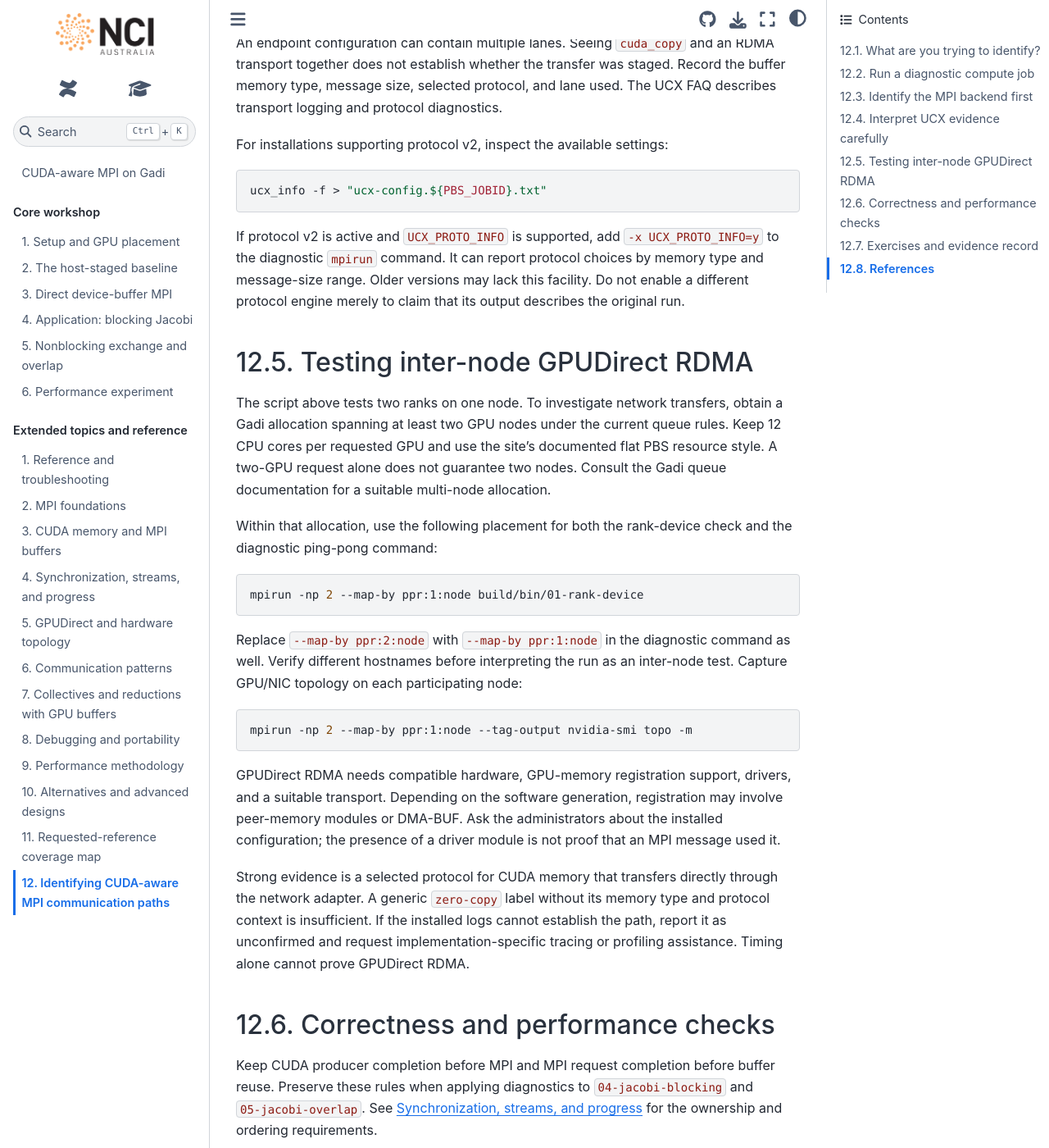
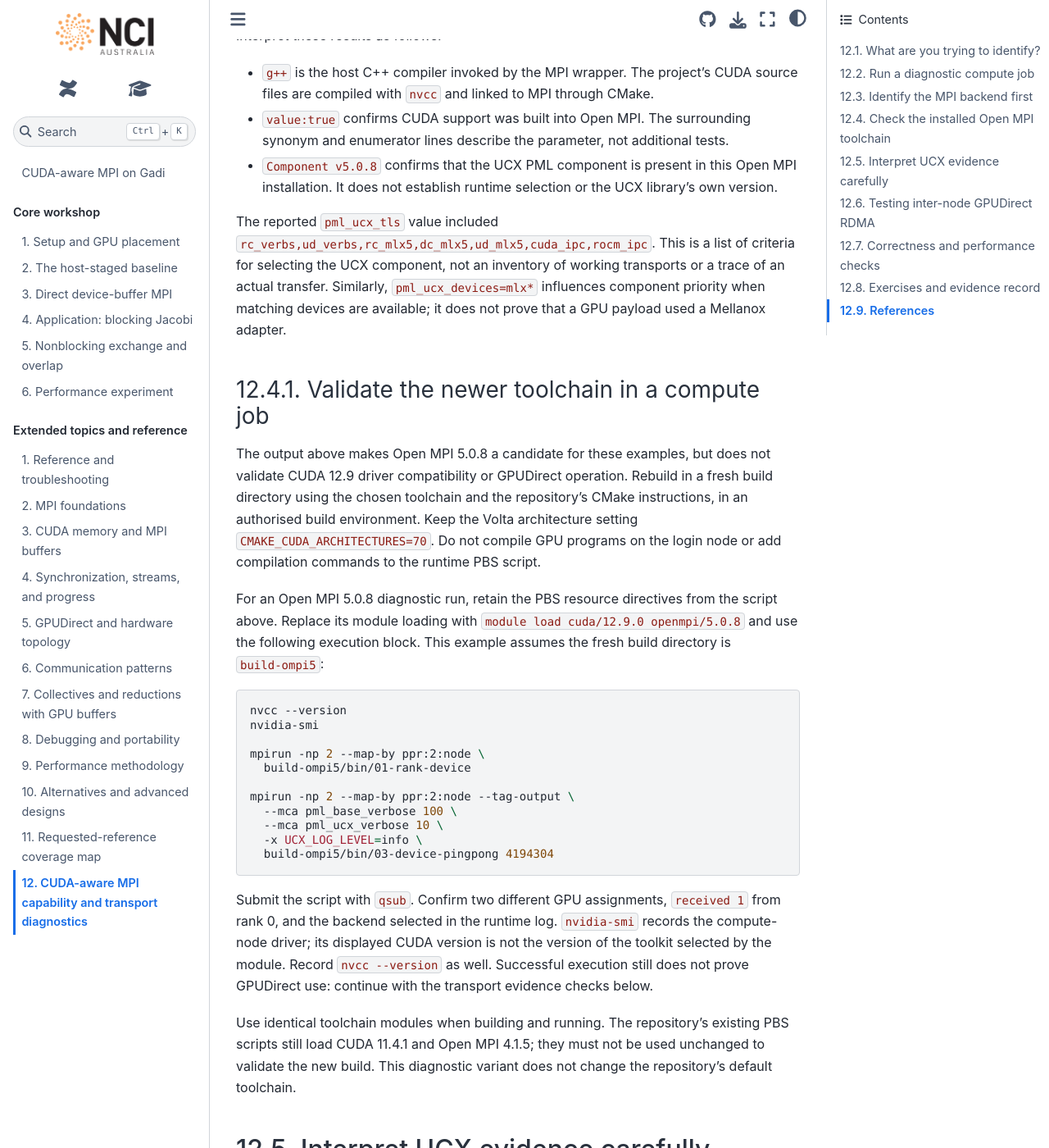
Before and after one commit to NCI900-Training-Organisation/intro-to-mpi, a Sphinx documentation site: the page built from docs/source/18-cuda-aware-mpi-diagnostics.rst, in a window 1280 px wide and 1400 px high, scrolled down 3501 px. Shown: the whole window at 82% size. Built offline with Sphinx 7.4.7 and the Sphinx Book theme 1.1.4, drawn with Linux system fonts in a browser that asks for light colours; some of the changed text lies outside the part shown.

Commit message:
docs: update Open MPI checks

```diff
--- a/docs/source/18-identifying-gpu-transports.rst
+++ b/docs/source/18-cuda-aware-mpi-diagnostics.rst
@@ -1,5 +1,5 @@
-Identifying CUDA-aware MPI communication paths
-===================================================
+CUDA-aware MPI capability and transport diagnostics
+========================================================
 
 This chapter shows how to investigate which communication path carries a
 CUDA device buffer. Start with ``03-device-pingpong`` and then repeat the
@@ -131,6 +131,90 @@ Do the first run without forcing ``--mca pml ucx`` or restricting ``UCX_TLS``.
 Forcing a backend changes the experiment; it does not reveal the original
 selection. If testing a forced configuration later, record that change.
 
+Check the installed Open MPI toolchain
+-------------------------------------------
+
+Before running a GPU test, inspect the MPI wrapper and build configuration.
+These metadata commands can run on the login node; they do not execute a GPU
+application. For the newer candidate toolchain discussed here, use:
+
+.. code-block:: bash
+
+   module purge
+   module load cuda/12.9.0 openmpi/5.0.8
+   module list
+   nvcc --version
+   mpirun --version
+   mpicxx --showme
+   ompi_info --parsable --all | grep mpi_built_with_cuda_support
+   ompi_info --param pml ucx --level 9
+
+The observed Gadi output included:
+
+.. code-block:: text
+
+   g++ -Wl,--push-state -Wl,--as-needed -lmpi -Wl,--pop-state
+   mca:mpi:base:param:mpi_built_with_cuda_support:value:true
+   MCA pml: ucx (MCA v2.1.0, API v2.1.0, Component v5.0.8)
+
+Interpret these results as follows:
+
+* ``g++`` is the host C++ compiler invoked by the MPI wrapper. The project's
+  CUDA source files are compiled with ``nvcc`` and linked to MPI through CMake.
+* ``value:true`` confirms CUDA support was built into Open MPI. The surrounding
+  synonym and enumerator lines describe the parameter, not additional tests.
+* ``Component v5.0.8`` confirms that the UCX PML component is present in this
+  Open MPI installation. It does not establish runtime selection or the UCX
+  library's own version.
+
+The reported ``pml_ucx_tls`` value included
+``rc_verbs,ud_verbs,rc_mlx5,dc_mlx5,ud_mlx5,cuda_ipc,rocm_ipc``.
+This is a list of criteria for selecting the UCX component, not an inventory
+of working transports or a trace of an actual transfer. Similarly,
+``pml_ucx_devices=mlx*`` influences component priority when matching devices
+are available; it does not prove that a GPU payload used a Mellanox adapter.
+
+Validate the newer toolchain in a compute job
+~~~~~~~~~~~~~~~~~~~~~~~~~~~~~~~~~~~~~~~~~~~~~~~~~~
+
+The output above makes Open MPI 5.0.8 a candidate for these examples, but does
+not validate CUDA 12.9 driver compatibility or GPUDirect operation. Rebuild in a
+fresh build directory using the chosen toolchain and the repository's CMake
+instructions, in an authorised build environment. Keep the Volta architecture
+setting ``CMAKE_CUDA_ARCHITECTURES=70``. Do not compile GPU programs on the login
+node or add compilation commands to the runtime PBS script.
+
+For an Open MPI 5.0.8 diagnostic run, retain the PBS resource directives from
+the script above. Replace its module loading with
+``module load cuda/12.9.0 openmpi/5.0.8`` and use the following execution block.
+This example assumes the fresh build directory is ``build-ompi5``:
+
+.. code-block:: bash
+
+   nvcc --version
+   nvidia-smi
+
+   mpirun -np 2 --map-by ppr:2:node \
+     build-ompi5/bin/01-rank-device
+
+   mpirun -np 2 --map-by ppr:2:node --tag-output \
+     --mca pml_base_verbose 100 \
+     --mca pml_ucx_verbose 10 \
+     -x UCX_LOG_LEVEL=info \
+     build-ompi5/bin/03-device-pingpong 4194304
+
+Submit the script with ``qsub``. Confirm two different GPU assignments,
+``received 1`` from rank 0, and the backend selected in the runtime log.
+``nvidia-smi`` records the compute-node driver; its displayed CUDA version is
+not the version of the toolkit selected by the module. Record ``nvcc --version``
+as well. Successful execution still does not prove GPUDirect use: continue
+with the transport evidence checks below.
+
+Use identical toolchain modules when building and running. The repository's
+existing PBS scripts still load CUDA 11.4.1 and Open MPI 4.1.5; they must not be
+used unchanged to validate the new build. This diagnostic variant does not
+change the repository's default toolchain.
+
 Interpret UCX evidence carefully
 -------------------------------------
 
--- a/docs/source/index.rst
+++ b/docs/source/index.rst
@@ -72,4 +72,4 @@ Core hands-on route
    15-performance-methodology
    16-alternatives-and-future
    17-coverage-map
-   18-identifying-gpu-transports
+   18-cuda-aware-mpi-diagnostics
```
